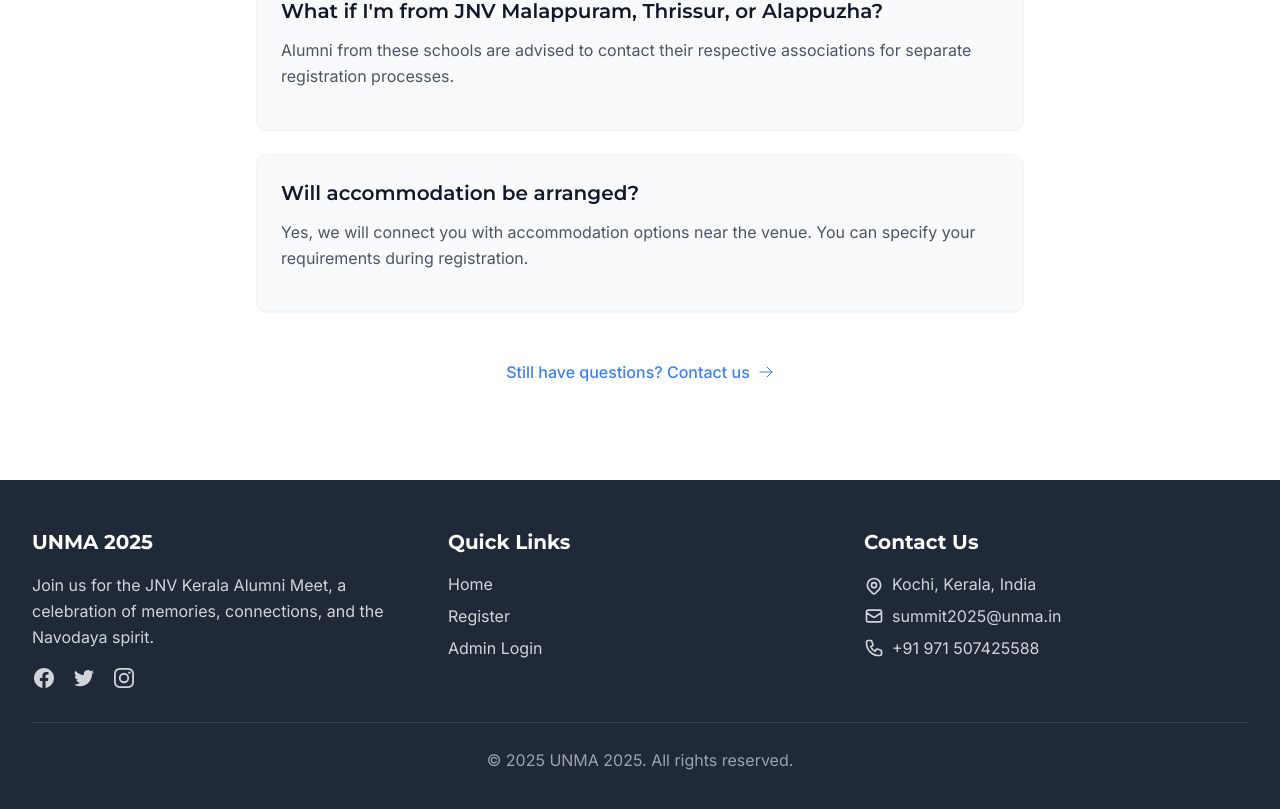
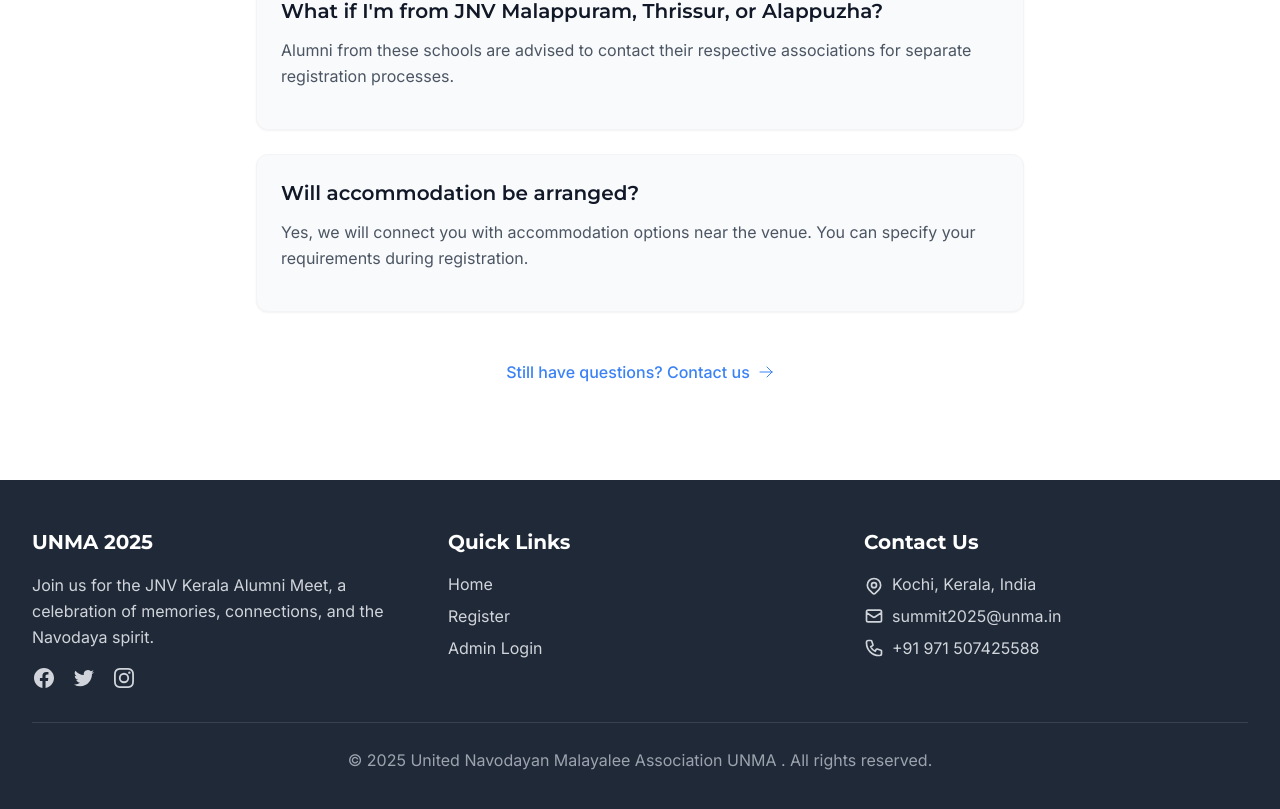
Before and after one commit to Ashin-Amanulla/unmar2025-registration, a React (Vite) app: page / in a window 1280 px wide. Shown: the part 5583-6392 px from the top of the page. Built offline with nearby package versions, Linux system fonts and the light colour scheme; no server answers; what i18n-iso-countries would draw is missing.

Commit message:
Update Footer.jsx

```diff
--- a/src/components/layout/Footer.jsx
+++ b/src/components/layout/Footer.jsx
@@ -164,7 +164,7 @@ const Footer = () => {
 
         {/* Copyright */}
         <div className="pt-6 border-t border-gray-700 text-center text-gray-400">
-          <p>© {currentYear} UNMA 2025. All rights reserved.</p>
+          <p>© {currentYear} United Navodayan Malayalee Association UNMA . All rights reserved.</p>
         </div>
       </div>
     </footer>
```
